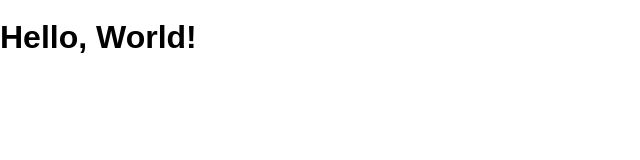
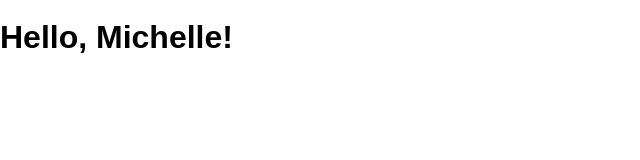
Before and after one commit to jessicaevans17/stack-over-flow, a React (Create React App) app: page / in a window 1280 px wide. Shown: the top 160 px of the page, without its empty margins (0-640 px from the left). Built offline with nearby package versions, Linux system fonts and the light colour scheme.

Commit message:
added new hello message

```diff
--- a/src/components/HelloWorld.js
+++ b/src/components/HelloWorld.js
@@ -1,8 +1,8 @@
-import React, { Component } from 'react'
+import React, { Component } from "react"
 
 class HelloWorld extends Component {
   render() {
-    return <h1>Hello, World!</h1>
+    return <h1>Hello, Michelle!</h1>
   }
 }
 
```
